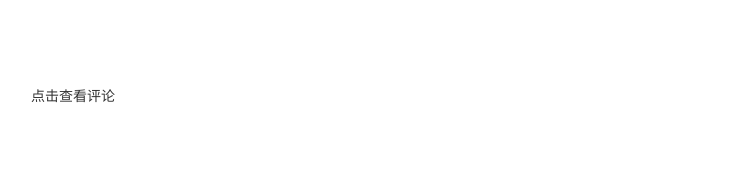
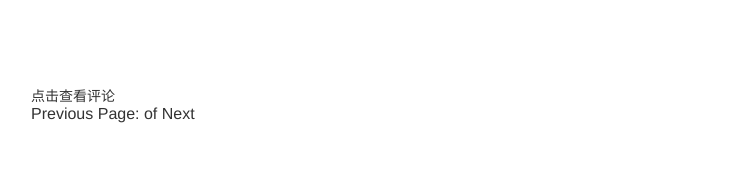
Before and after one commit to lynettelu/lynettelu.github.io, a Jekyll site: the page built from _posts/Blahblahblah/2013-09-06-paramount.md, in a window 1280 px wide. Shown: the part 876-1056 px from the top of the page, without its empty margins (269-1011 px from the left). Built offline with Jekyll 4.4.1, drawn with Linux system fonts in a browser that asks for light colours; Markdown is read by kramdown in place of the engine named in the settings; grey boxes are pictures that could not be loaded.

Commit message:
add pagination

```diff
--- a/_config.yml
+++ b/_config.yml
@@ -3,11 +3,13 @@ auto: true
 markdown: rdiscount
 pygments: true
 paginate: 8
+paginate_path: "blog/page:num"
 permalink:  /:categories/:title
 
 excerpt_separator:  <!--more-->
 
 title: Across the universe
 url: http://lynettelu.co
+category: category_name
 feed: /atom.xml
 author_info: <a href="http://lynettelu.co/">Lynette Lu</a>
--- a/_layouts/post.html
+++ b/_layouts/post.html
@@ -37,6 +37,21 @@ layout: page
     <div id="disqus_thread"></div>
 </div>
 
+<!-- Pagination links -->
+<div class="pagination">
+  {% if paginator.previous_page %}
+    <a href="/page{{ paginator.previous_page }}" class="previous">Previous</a>
+  {% else %}
+    <span class="previous">Previous</span>
+  {% endif %}
+  <span class="page_number ">Page: {{ paginator.page }} of {{ paginator.total_pages }}</span>
+  {% if paginator.next_page %}
+    <a href="/page{{ paginator.next_page }}" class="next">Next</a>
+  {% else %}
+    <span class="next ">Next</span>
+  {% endif %}
+</div>
+
 <!--<iframe width="100%" height="75" class="share_self"  frameborder="0" scrolling="no" src="http://widget.weibo.com/weiboshow/index.php?language=&width=0&height=75&fansRow=2&ptype=1&speed=0&skin=5&isTitle=0&noborder=0&isWeibo=0&isFans=0&uid=1855270953&verifier=375b89d6&dpc=1"></iframe>-->
 
 <script src="/js/post.js" type="text/javascript"></script>
```
